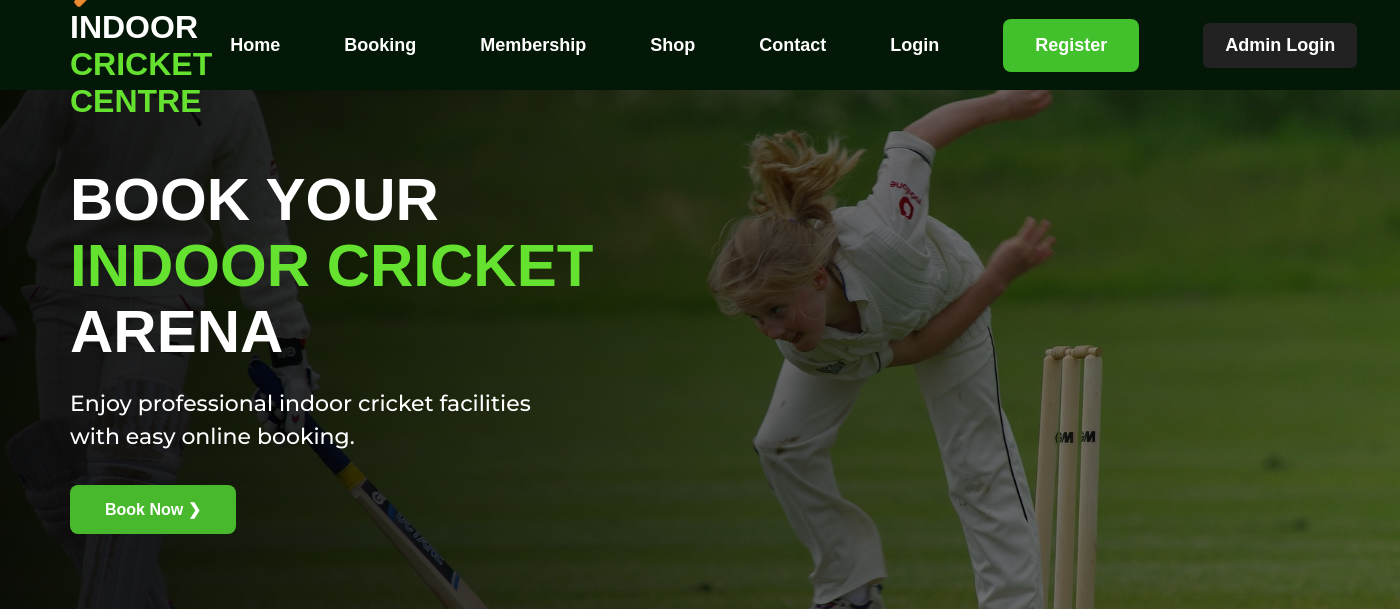
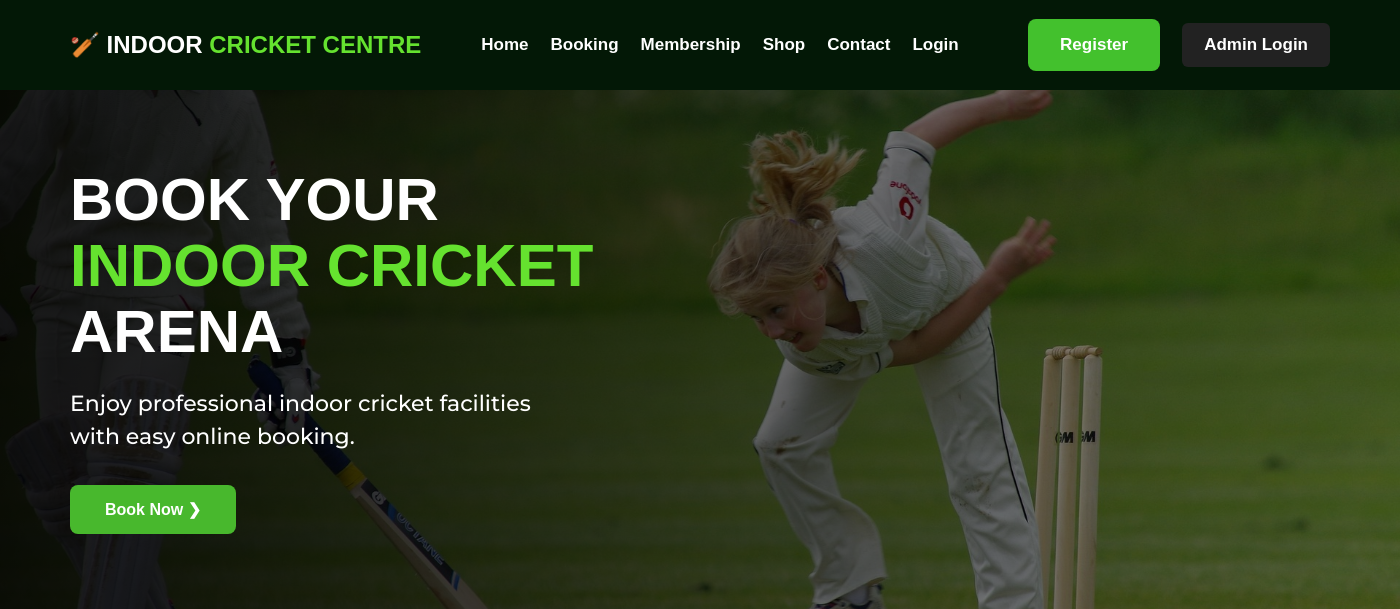
Before and after one commit to Bikram2058/indoor-cricket-stadium, a Flask app: page / in a window 1400 px wide. Shown: the top 609 px of the page. Run offline with Flask 3, Linux system fonts and the light colour scheme; some libraries are stand-ins or nearby versions.

Commit message:
new update

```diff
--- a/static/style.css
+++ b/static/style.css
@@ -1381,3 +1381,51 @@ nav a {
     nav a, .topbar nav a{ font-size:14px; }
     .form-section h2, .contact-form h2{ font-size:24px; }
 }
+
+/* Home page promo: 2 cards instead of 4 */
+.promo-box {
+    grid-template-columns: repeat(2, 1fr);
+}
+
+@media (max-width: 768px) {
+    .promo-box {
+        grid-template-columns: 1fr;
+    }
+}
+
+/* Header: keep logo on one line so it doesn't overlap the page */
+@media (min-width: 769px) {
+    .topbar .logo {
+        white-space: nowrap;
+        font-size: 24px;
+        line-height: 1.2;
+        flex-shrink: 0;
+    }
+
+    .topbar nav {
+        display: flex;
+        align-items: center;
+        gap: 22px;
+    }
+
+    .topbar nav a {
+        margin: 0;
+        font-size: 17px;
+    }
+}
+
+/* Menu starts right after the logo on every page */
+@media (min-width: 769px) {
+    .topbar {
+        justify-content: flex-start;
+        gap: 60px;
+    }
+
+    .topbar nav {
+        flex: 1;
+    }
+
+    .topbar nav .register-btn {
+        margin-left: auto;
+    }
+}
--- a/templates/booking.html
+++ b/templates/booking.html
@@ -212,6 +212,7 @@
 {% else %}
     <a href="/login">Login</a>
     <a class="register-btn" href="/register">Register</a>
+    <a href="/admin-login" class="admin-login-btn">Admin Login</a>
 {% endif %}
     </nav>
 </header>
@@ -482,7 +483,7 @@ flatpickr('#calendar', {
     inline: true,
     dateFormat: 'Y-m-d',
     minDate: 'today',
-    maxDate: new Date().fp_incr({{ book_ahead_days }}),
+    maxDate: new Date().fp_incr(Number('{{ book_ahead_days | default(30) }}')),
     defaultDate: dateInput.value || null,
     locale: { firstDayOfWeek: 1 },
     onChange: (dates, dateStr) => {
--- a/templates/index.html
+++ b/templates/index.html
@@ -19,7 +19,6 @@
         <a href="/contact">Contact</a>
         {% if session.get('user') %}
     <a href="/dashboard">Dashboard</a>
-    <a href="/change-password">Change Password</a>
     <a class="register-btn" href="/logout">Logout</a>
 {% else %}
     <a href="/login">Login</a>
@@ -53,17 +52,6 @@
             <a href="/membership" class="gold-btn">View Plans</a>
         </div>
 
-        <div class="promo-card tournament-bg">
-            <h2>WEEKEND <br><span>TOURNAMENT</span></h2>
-            <p>Register your team and compete to win prizes.</p>
-            <a href="/tournament" class="small-btn">Join Now</a>
-        </div>
-
-        <div class="promo-card group-bg">
-            <h2>GROUP <br><span>BOOKINGS</span></h2>
-            <p>Perfect for friends, teams, schools and events.</p>
-            <a href="/booking" class="small-btn">Reserve Lane</a>
-        </div>
     </div>
 </section>
 
```
Also changed, not shown: fix_database.py (added, +62 -0 lines). Lines whose indentation alone changed are shown as unchanged.
